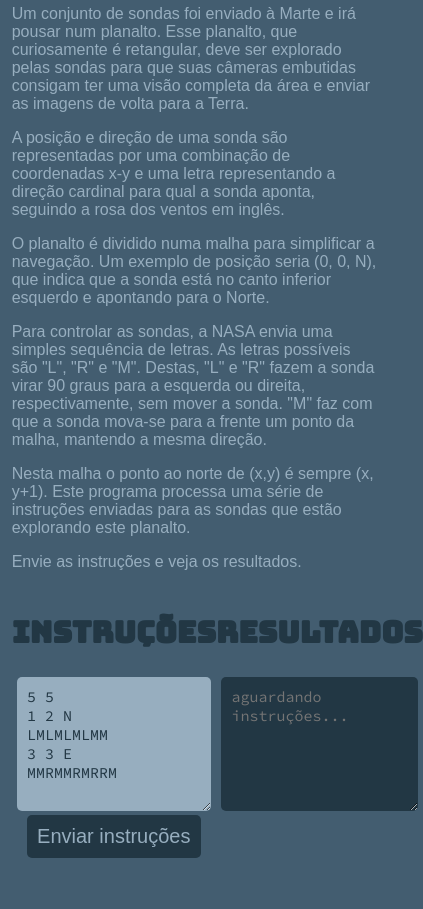
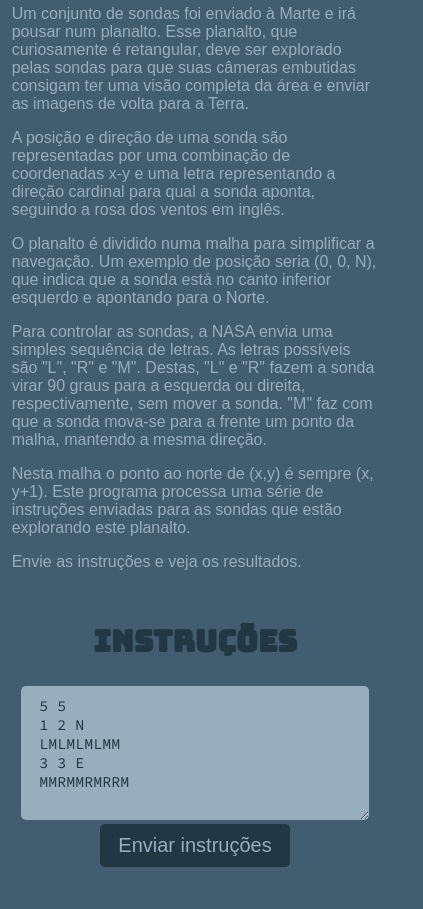
Before and after one commit to edinella/mars, a website built with Parcel: page index.html in a window 390 px wide. Shown: the part 166-1075 px from the top of the page, 423 px wide, since content can reach past the window. Built offline with nearby package versions, Linux system fonts and the light colour scheme.

Commit message:
fix for small screens

```diff
--- a/estilos.css
+++ b/estilos.css
@@ -53,3 +53,11 @@ footer {
   padding: 50px;
   font-size: 14px;
 }
+@media only screen and (max-width: 600px) {
+  h2 {
+    margin-top: 50px;
+  }
+  .row {
+    display: block;
+  }
+}
```
